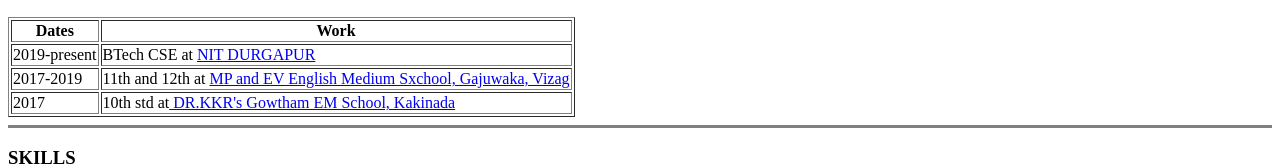
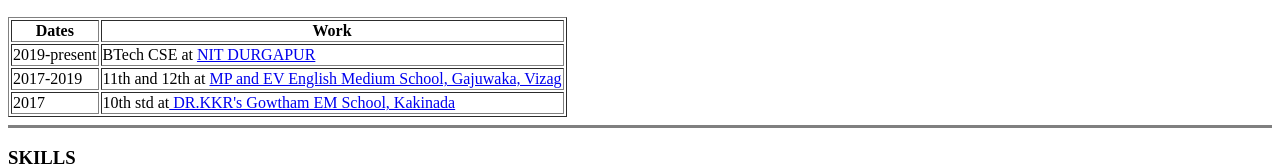
Before and after one commit to renuka9120/CV, a plain HTML site: page index.html in a window 1280 px wide. Shown: the part 427-593 px from the top of the page. Drawn offline with Linux system fonts and the light colour scheme.

Commit message:
Update index.html

```diff
--- a/index.html
+++ b/index.html
@@ -33,7 +33,7 @@
       </tr>
       <tr>
         <td>2017-2019</td>
-        <td> 11th and 12th at <a href="https://www.icbse.com/schools/m-p-e-v-english-medium-school-64k6dy">MP and EV English Medium Sxchool, Gajuwaka, Vizag</a></td>
+        <td> 11th and 12th at <a href="https://www.icbse.com/schools/m-p-e-v-english-medium-school-64k6dy">MP and EV English Medium School, Gajuwaka, Vizag</a></td>
       </tr>
       <tr>
         <td>2017</td>
```
